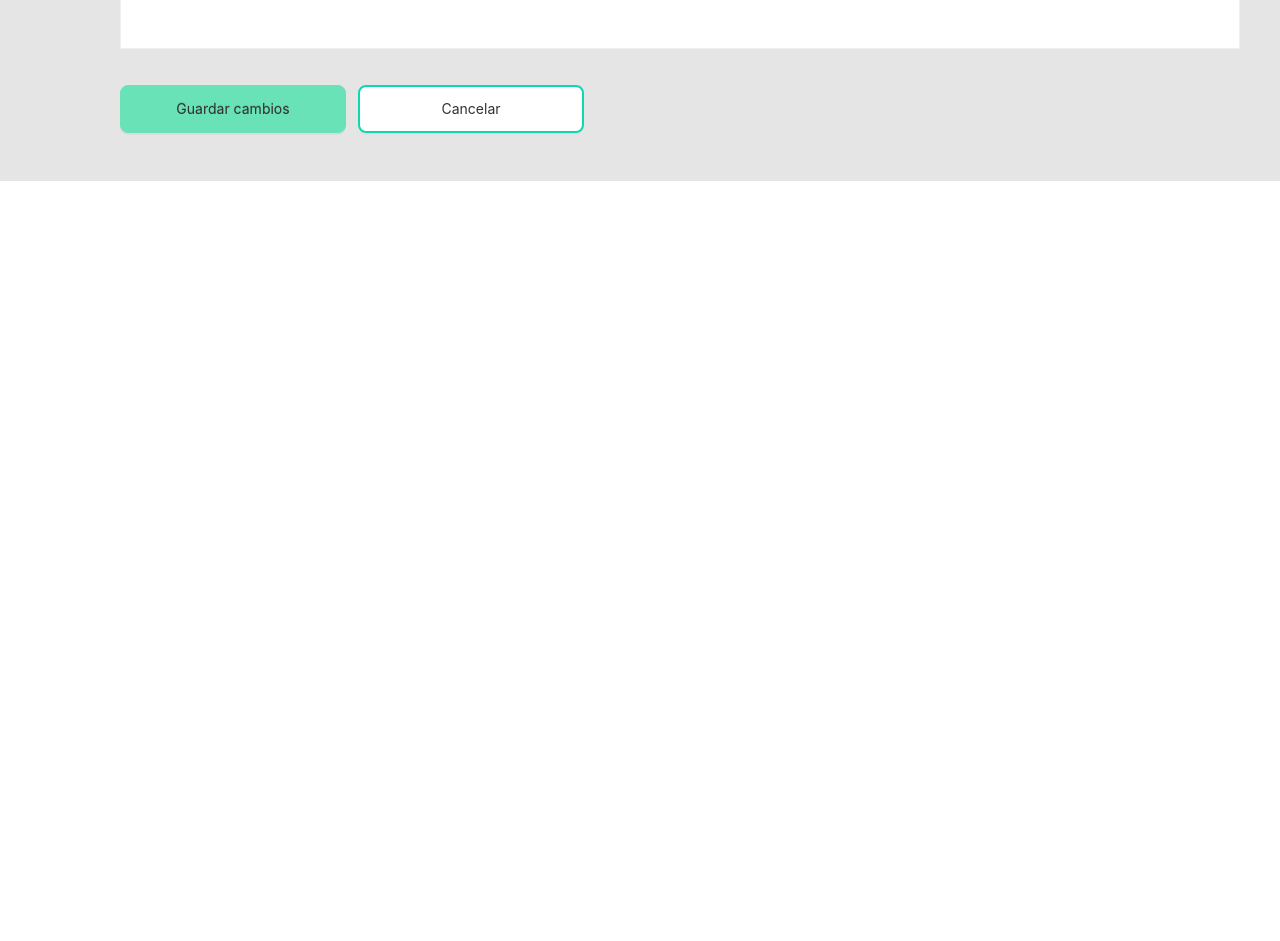
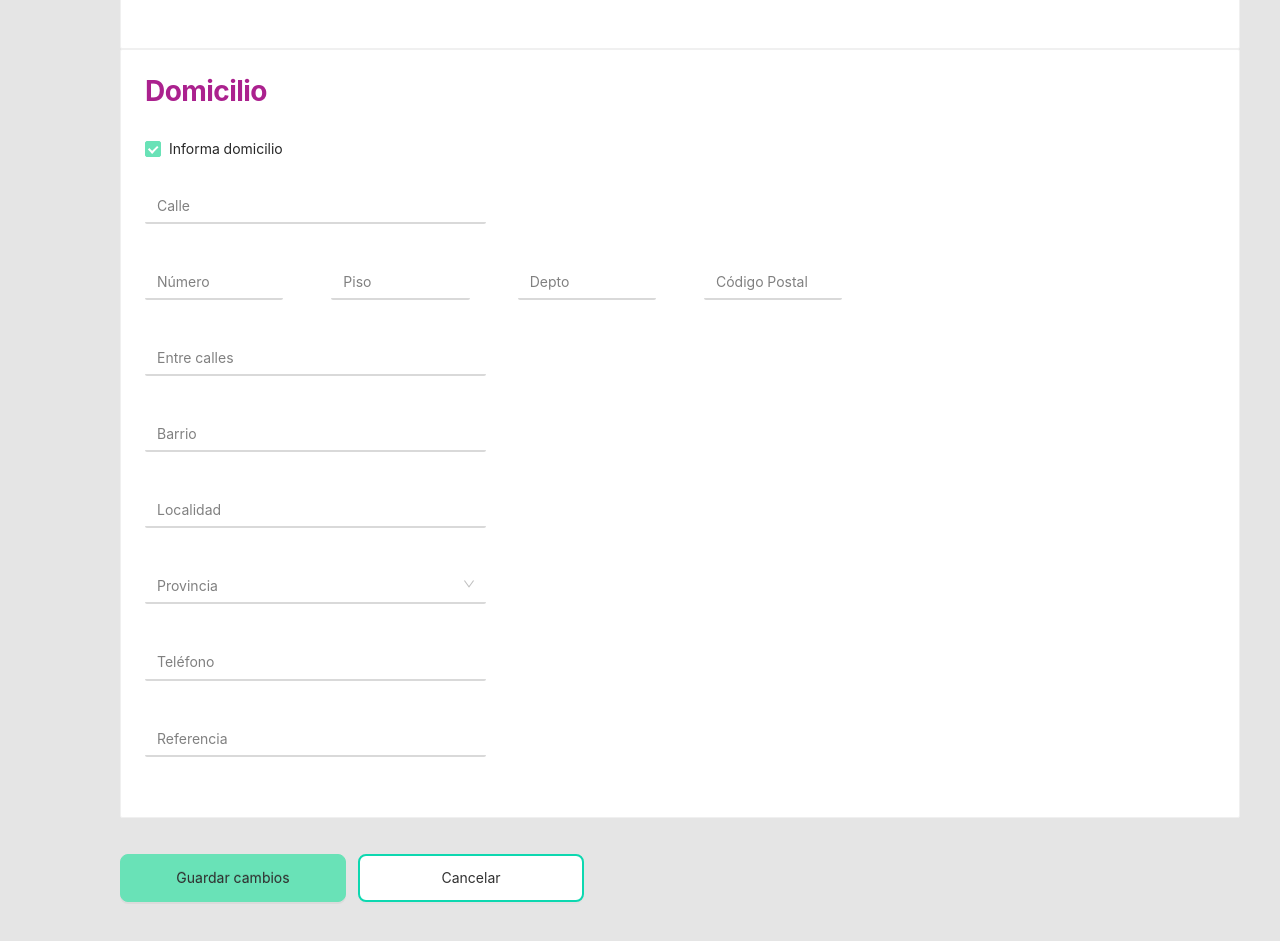
Before and after one commit to rodrigokokot/gp-online-antd, a React (Create React App) app: page /emision/socios/adicionales/nueva/001471107-0 in a window 1280 px wide. Shown: the part 1360-2301 px from the top of the page. Before the commit the page ends 1541 px from the top, so only its background shows below. Built offline with nearby package versions, Linux system fonts and the light colour scheme.

Commit message:
2/2/22 13:42 adicionales terminada

```diff
--- a/src/pages/Emision/Socios/GestionAdicionales/GestionAdicionalesNew.jsx
+++ b/src/pages/Emision/Socios/GestionAdicionales/GestionAdicionalesNew.jsx
@@ -1,6 +1,6 @@
-import React from "react";
+import React, {useState} from "react";
 import Edit from "../../../../components/organisms/Edit";
-import { Radio, Row, Col, Card, Button, Form, Space, Tooltip, DatePicker } from "antd";
+import { Radio, Row, Col, Card, Button, Form, Space, Tooltip, DatePicker, Checkbox } from "antd";
 import { SearchOutlined } from "@ant-design/icons";
 import FloatInput from "../../../../components/molecules/FloatInput";
 import FloatSelected from "../../../../components/molecules/FloatSelected";
@@ -11,8 +11,11 @@ export default function GestionAdicionalesNew() {
     console.log(values);
   };
 
+  const [checked, setChecked] = useState(true);
+
   const SearchDNI = () => {
     const [form] = Form.useForm();
+
 
     return (
       <>
@@ -82,7 +85,12 @@ export default function GestionAdicionalesNew() {
   };
 
   const FormularioNuevo = () => {
-      return <>
+
+    const onChange = (e) =>{
+        setChecked(e.target.checked)
+    }
+
+     return <>
           <Card>
                 <Row gutter={[24,48]}>
                     <Col span={8}>
@@ -158,6 +166,92 @@ export default function GestionAdicionalesNew() {
                     </Col>
                 </Row>
           </Card>
+
+          <Card>
+              <Space direction="vertical" size="middle">
+                <h1 className="purple-title">Domicilio</h1>
+                <Checkbox onChange={onChange} checked={checked}> Informa domicilio</Checkbox>
+
+                </Space>
+                {checked && <>
+                    <Row style={{marginTop: 24}} gutter={[24,24]}>
+                        <Col span={8}>
+                            <Form.Item name="calle" rules={[{required: true, message:"Ingrese domicilio"}]}>
+                                <FloatInput label="Calle"/>
+                            </Form.Item>
+                        </Col>
+                    </Row>
+
+                    <Row gutter={48}>
+                        <Col span={4}>
+                            <Form.Item name="numero">
+                                <FloatInput label="Número"/>
+                            </Form.Item>
+                        </Col>
+
+                        <Col span={4}>
+                            <Form.Item name="piso">
+                                <FloatInput label="Piso"/>
+                            </Form.Item>
+                        </Col>
+
+                        <Col span={4}>
+                            <Form.Item name="depto">
+                                <FloatInput label="Depto"/>
+                            </Form.Item>
+                        </Col>
+
+                        <Col span={4}>
+                            <Form.Item name="cp" rules={[{required:true, message:"Ingrese Código Postal"}]}>
+                                <FloatInput label="Código Postal"/>
+                            </Form.Item>
+                        </Col>
+                    </Row>
+
+                    <Row gutter={[24,24]}>
+                        <Col span={8}>
+                            <Form.Item name="entrec">
+                                <FloatInput label="Entre calles" />
+                            </Form.Item>
+
+
+
+                            <Form.Item name="barrio">
+                                <FloatInput label="Barrio" />
+                            </Form.Item>
+
+                            <Form.Item name="localidad" rules={[{required:true, message:"Ingrese Localidad"}]}>
+                                <FloatInput label="Localidad" />
+                            </Form.Item>
+
+                            <Form.Item name="provincia" rules={[{required:true, message:"Ingrese Provincia"}]}>
+                                <FloatSelected label="Provincia" options={[
+                                    {
+                                        title:"San Juan",
+                                        value:"San Juan",
+                                        disabled:false,
+                                    },
+                                    {
+                                        title:"Mendoza",
+                                        value:"Mendoza",
+                                        disabled:false,
+                                    },
+                                ]} />
+                            </Form.Item>
+
+                            <Form.Item name="telefono" rules={[{required:true, message:"Ingrese Teléfono"}]}>
+                                <FloatInput label="Teléfono" />
+                            </Form.Item>
+
+                            <Form.Item name="referencia">
+                                <FloatInput label="Referencia" />
+                            </Form.Item>
+                        </Col>
+                    </Row>
+                    </>
+                }
+
+          </Card>
       </>
   }
 
```
